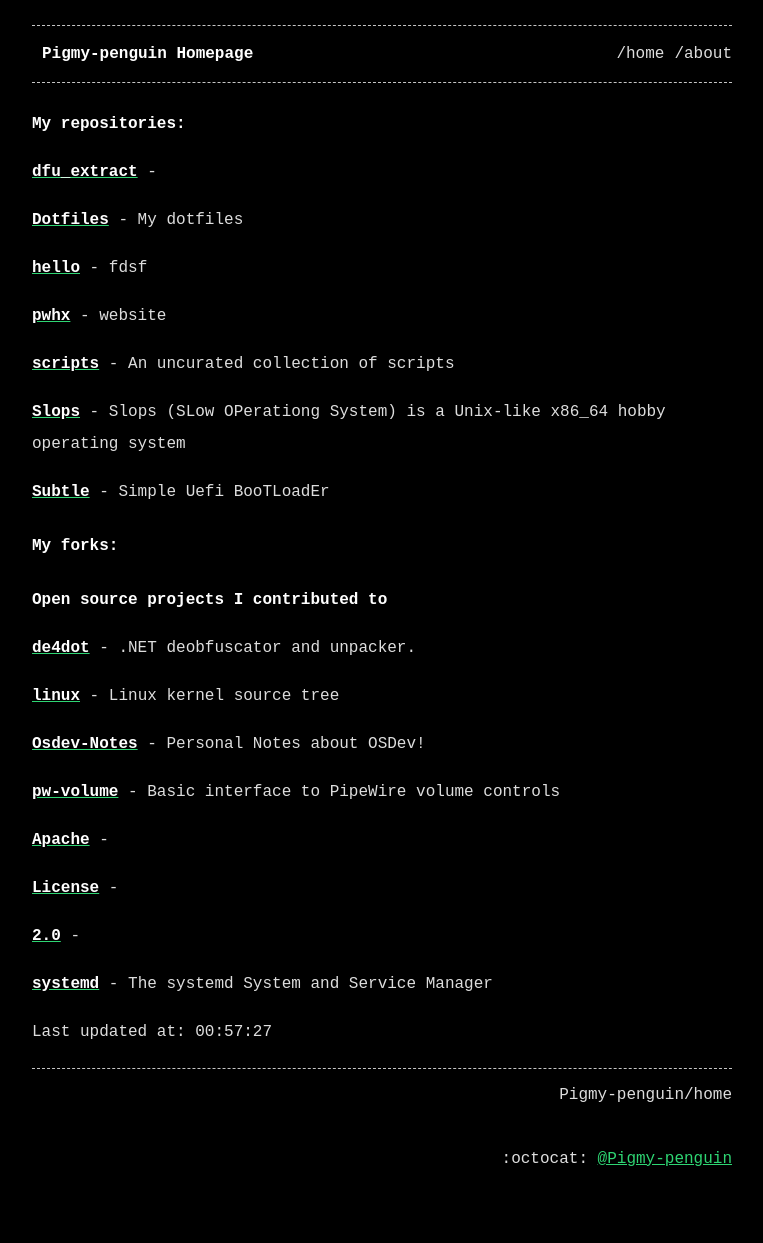
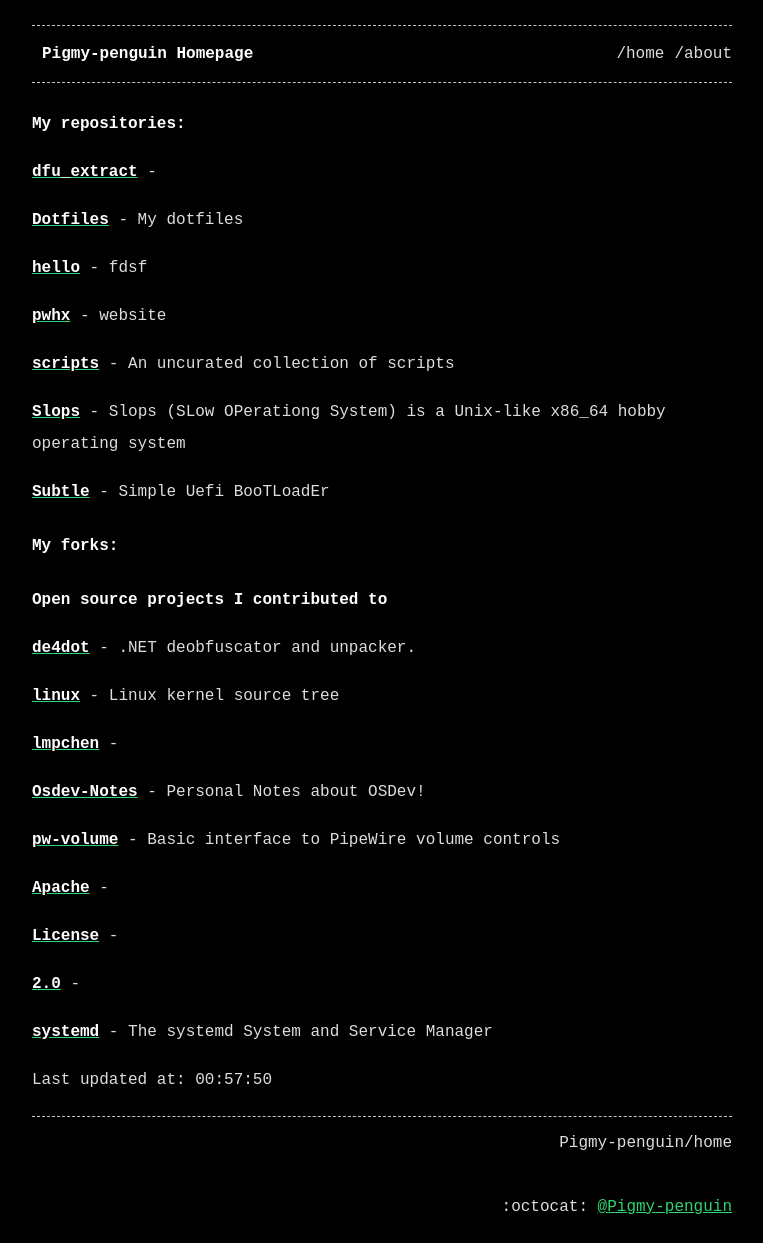
Before and after one commit to Pigmy-penguin/Pigmy-penguin.github.io, a Jekyll site: the page built from index.md, in a window 1280 px wide. Shown: the whole page, without its empty margins (258-1021 px from the left). Built offline with Jekyll 4.4.1, drawn with Linux system fonts in a browser that asks for light colours; before the commit the page ends 1195 px from its top, so only the background shows below that.

Commit message:
Auto updating the website

```diff
--- a/index.md
+++ b/index.md
@@ -28,6 +28,8 @@ title: Pigmy-penguin Homepage
 
 [**linux**](https://github.com/Pigmy-penguin/linux) - Linux kernel source tree
 
+[**lmpchen**](https://github.com/Pigmy-penguin/lmpchen) -
+
 [**Osdev-Notes**](https://github.com/Pigmy-penguin/Osdev-Notes) - Personal Notes about OSDev!
 
 [**pw-volume**](https://github.com/Pigmy-penguin/pw-volume) - Basic interface to PipeWire volume controls
@@ -41,4 +43,4 @@ title: Pigmy-penguin Homepage
 [**systemd**](https://github.com/Pigmy-penguin/systemd) - The systemd System and Service Manager
 
 
-Last updated at: 00:57:27
+Last updated at: 00:57:50
```
Also changed, not shown: 1 other file.
